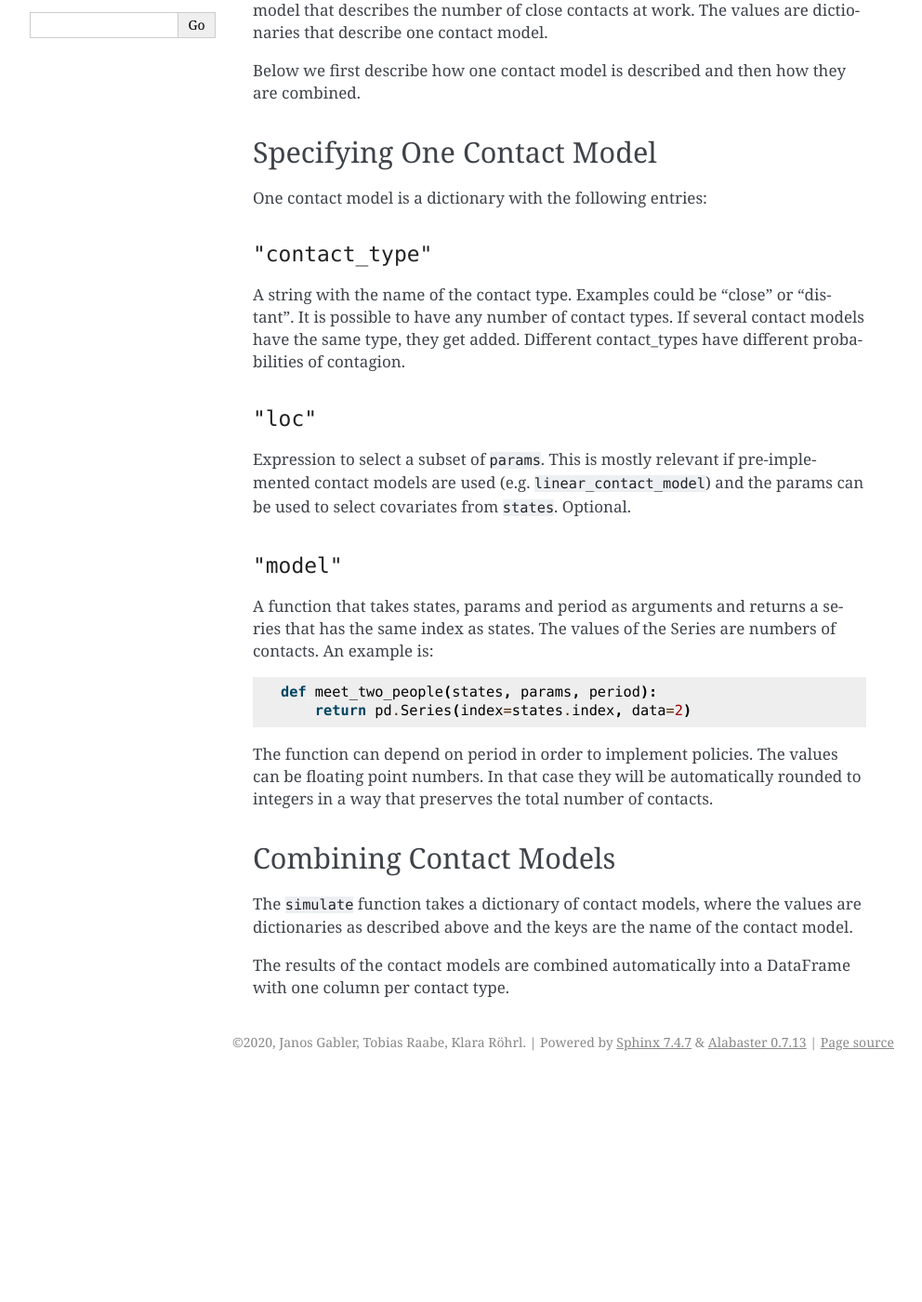
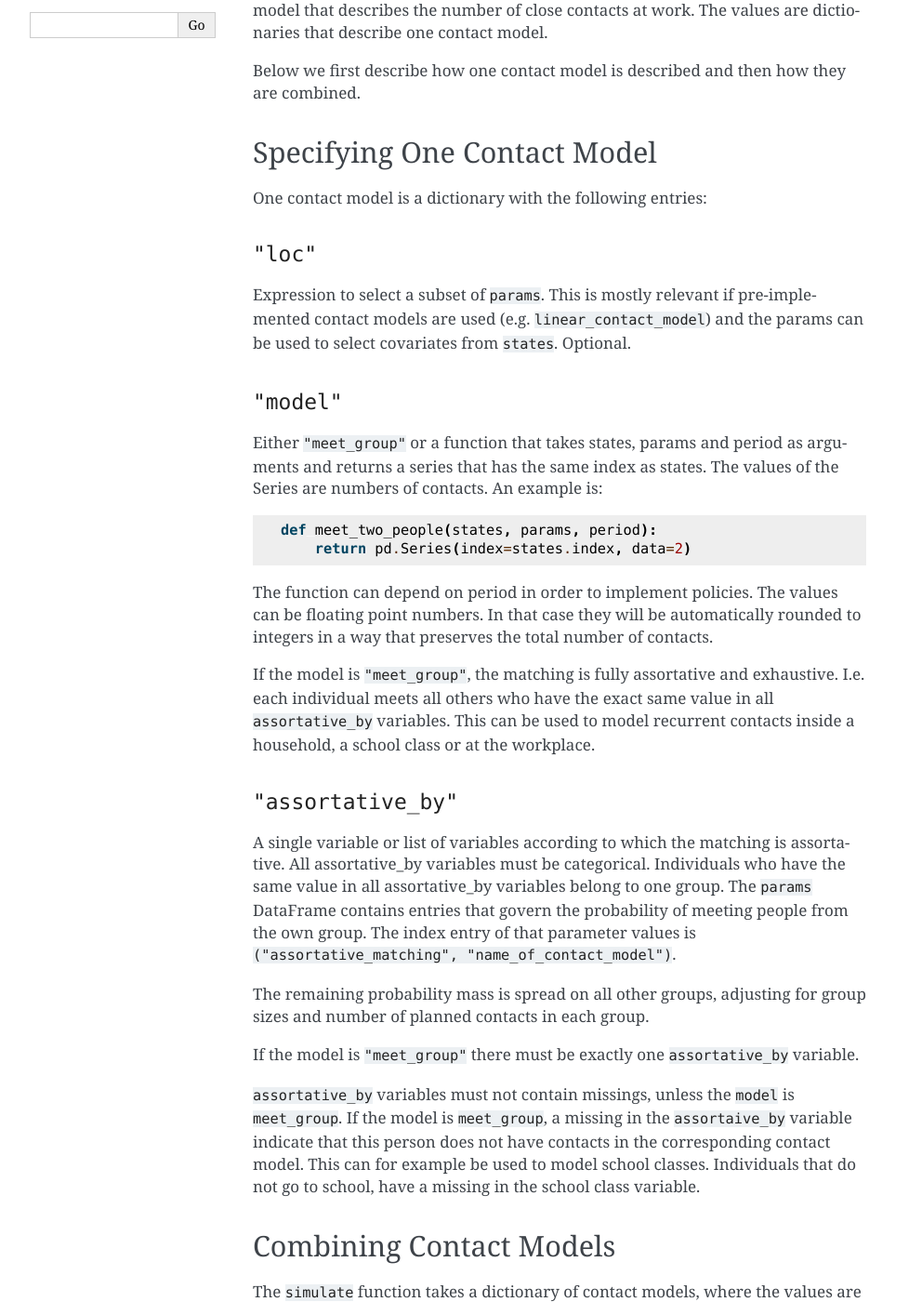
Before and after one commit to covid-19-impact-lab/sid, a Sphinx documentation site: the page built from docs/source/contact_models.rst, in a window 1280 px wide and 1400 px high, scrolled down 385 px. Shown: the whole window at 93% size, without its empty margins (148-1140 px from the left). Built offline with Sphinx 7.4.7, drawn with Linux system fonts in a browser that asks for light colours; before the commit the page ends 1545 px from its top, so only the background shows below that; some of the changed text lies outside the part shown.

Commit message:
Remove contact types.

```diff
--- a/docs/source/contact_models.rst
+++ b/docs/source/contact_models.rst
@@ -28,13 +28,6 @@ Specifying One Contact Model
 
 One contact model is a dictionary with the following entries:
 
-``"contact_type"``
-^^^^^^^^^^^^^^^^^^
-
-A string with the name of the contact type. Examples could be "close" or "distant". It
-is possible to have any number of contact types. If several contact models have the same
-type, they get added. Different contact_types have different probabilities of contagion.
-
 
 ``"loc"``
 ^^^^^^^^^
@@ -46,9 +39,9 @@ select covariates from ``states``. Optional.
 ``"model"``
 ^^^^^^^^^^^
 
-A function that takes states, params and period as arguments and returns a series that
-has the same index as states. The values of the Series are numbers of contacts.
-An example is:
+Either ``"meet_group"`` or a function that takes states, params and period as arguments
+and returns a series that has the same index as states. The values of the Series are
+numbers of contacts. An example is:
 
 .. code-block:: python
 
@@ -59,6 +52,31 @@ The function can depend on period in order to implement policies. The values can
 floating point numbers. In that case they will be automatically rounded to integers in
 a way that preserves the total number of contacts.
 
+If the model is ``"meet_group"``, the matching is fully assortative and exhaustive. I.e.
+each individual meets all others who have the exact same value in all ``assortative_by``
+variables. This can be used to model recurrent contacts inside a household, a school
+class or at the workplace.
+
+``"assortative_by"``
+^^^^^^^^^^^^^^^^^^^^
+
+A single variable or list of variables according to which the matching is assortative.
+All assortative_by variables must be categorical. Individuals who have the same value
+in all assortative_by variables belong to one group. The ``params`` DataFrame contains
+entries that govern the probability of meeting people from the own group. The index
+entry of that parameter values is ``("assortative_matching", "name_of_contact_model")``.
+
+The remaining probability mass is spread on all other groups, adjusting for group sizes
+and number of planned contacts in each group.
+
+If the model is ``"meet_group"`` there must be exactly one ``assortative_by`` variable.
+
+``assortative_by`` variables must not contain missings, unless the ``model`` is
+``meet_group``. If the model is ``meet_group``, a missing in the ``assortaive_by``
+variable indicate that this person does not have contacts in the corresponding contact
+model. This can for example be used to model school classes. Individuals that do not
+go to school, have a missing in the school class variable.
+
 
 Combining Contact Models
 ------------------------
```
Also changed, not shown: 2 other files.
